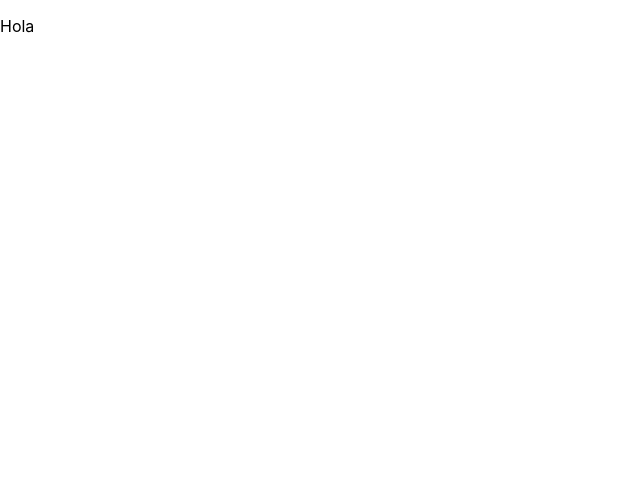
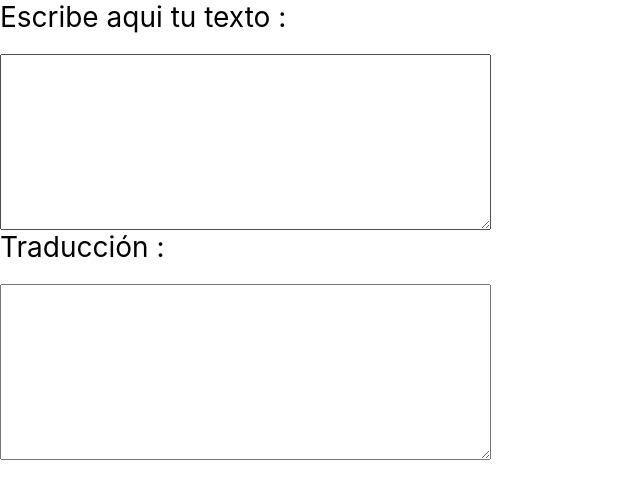
Before and after one commit to nataliamateo/Katas, a React (Create React App) app: page / in a window 1280 px wide. Shown: the top 498 px of the page, without its empty margins (0-640 px from the left). Built offline with nearby package versions, Linux system fonts and the light colour scheme.

Commit message:
Create text components

```diff
--- a/src/components/App.js
+++ b/src/components/App.js
@@ -1,10 +1,13 @@
 import React from 'react';
 import '../stylesheets/App.scss';
+import TextInput from './TextInput';
+import TextResult from './TextResult';
 
 function App() {
   return (
     <div className='App'>
-      <p>Hola</p>
+      <TextInput />
+      <TextResult />
     </div>
   );
 }
--- /dev/null
+++ b/src/components/TextInput.js
@@ -0,0 +1,21 @@
+import React from 'react';
+import '../stylesheets/TextInput.scss';
+
+const TextInput = () => {
+  const handleOnChange = (ev) => {
+    const value = ev.target.value;
+
+    console.log(value);
+  };
+
+  return (
+    <div className='container'>
+      <label className='container__title' htmlFor='text'>
+        Escribe aqui tu texto :
+      </label>
+      <textarea className='container__textarea' onChange={handleOnChange} id='text' name='text' rows='8'></textarea>
+    </div>
+  );
+};
+
+export default TextInput;
--- /dev/null
+++ b/src/components/TextResult.js
@@ -0,0 +1,15 @@
+import React from 'react';
+import '../stylesheets/TextResult.scss';
+
+const TextResult = () => {
+  return (
+    <div className='container'>
+      <label className='container__title' htmlFor='text'>
+        Traducción :
+      </label>
+      <textarea className='container__textarea' id='text' name='text' rows='8'></textarea>
+    </div>
+  );
+};
+
+export default TextResult;
--- /dev/null
+++ b/src/stylesheets/TextInput.scss
@@ -0,0 +1,14 @@
+.container {
+  display: flex;
+  flex-direction: column;
+  &__title {
+    margin-bottom: 20px;
+    font-size: 28px;
+  }
+  &__textarea {
+    margin: 0;
+    width: 485px;
+    height: 170px;
+    font-size: 22px;
+  }
+}
--- /dev/null
+++ b/src/stylesheets/TextResult.scss
@@ -0,0 +1,14 @@
+.container {
+  display: flex;
+  flex-direction: column;
+  &__title {
+    margin-bottom: 20px;
+    font-size: 28px;
+  }
+  &__textarea {
+    margin: 0;
+    width: 485px;
+    height: 170px;
+    font-size: 22px;
+  }
+}
```
